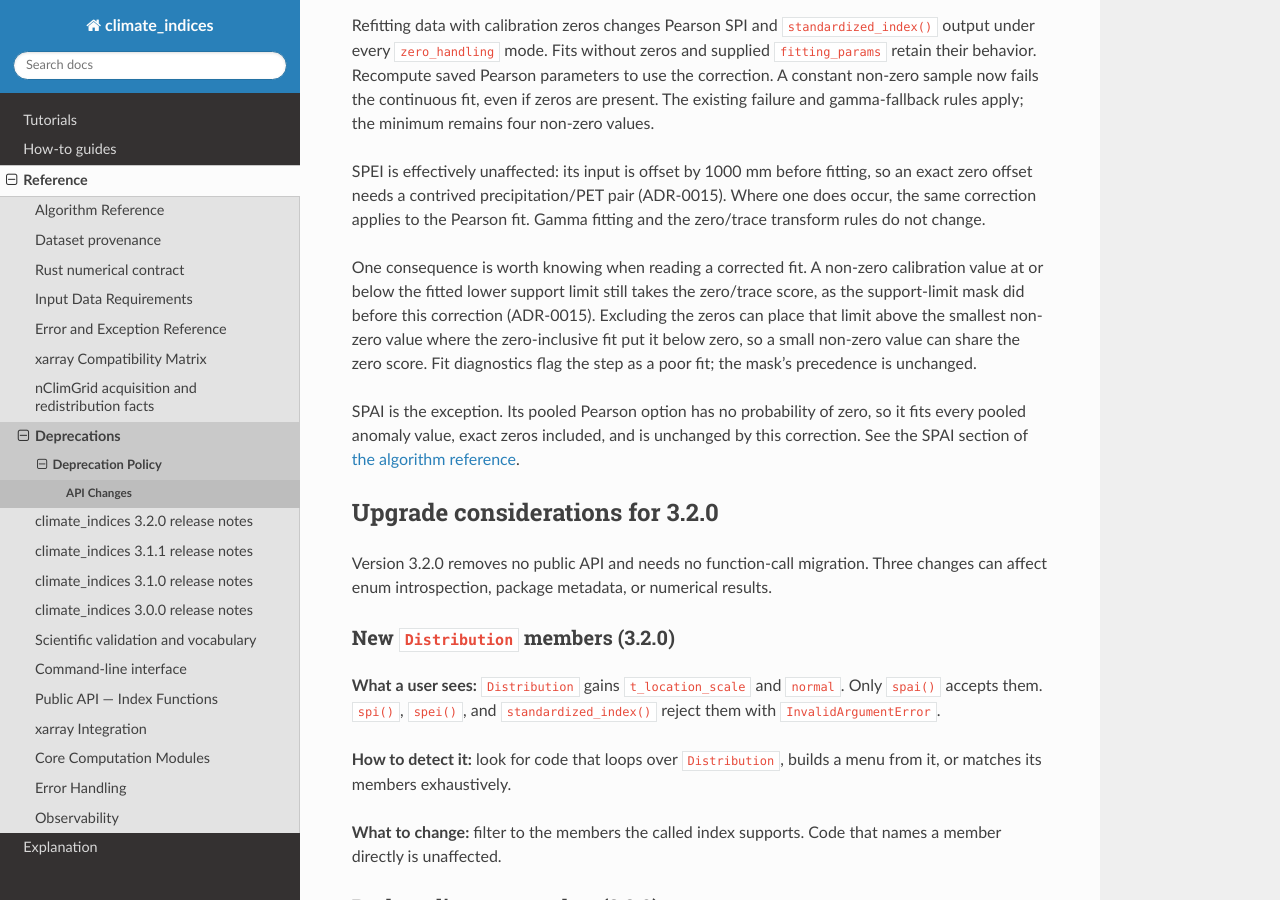
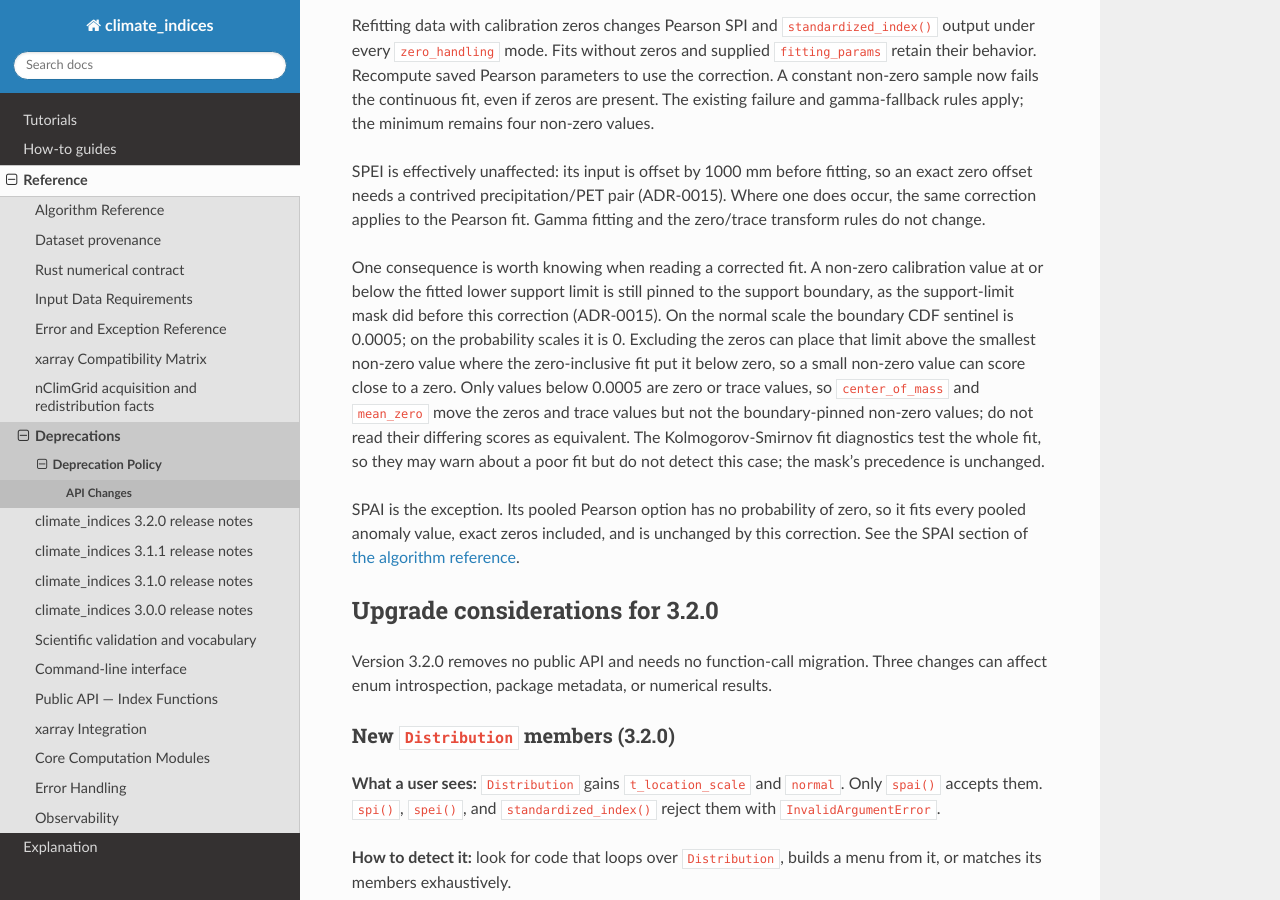
Before and after one commit to monocongo/climate_indices, a Sphinx documentation site: the page built from docs/deprecations/api-changes.md, in a window 1280 px wide and 900 px high, scrolled down 1927 px. Built offline with Sphinx 7.4.7 and the Read the Docs theme 3.1.0, drawn with Linux system fonts in a browser that asks for light colours.

Commit message:
docs: address review findings on the Pearson support-limit guidance
State that a support-limited non-zero value is pinned to the support
boundary rather than given the zero/trace score, and that the zero-handling
modes move only zero and trace values. Describe the fit diagnostics as a
possible warning, not guaranteed detection.

Finding: PRRC_kwDOBZ3L8c8AAAABCrWB8A, PRRC_kwDOBZ3L8c8AAAABCrWB_Q
Review-Anchor: https://github.com/monocongo/climate_indices/pull/1563#discussion_r4474634736
Review-Anchor: https://github.com/monocongo/climate_indices/pull/1563#discussion_r4474634749

```diff
--- a/docs/deprecations/api-changes.md
+++ b/docs/deprecations/api-changes.md
@@ -100,11 +100,16 @@ occur, the same correction applies to the Pearson fit. Gamma fitting and the
 zero/trace transform rules do not change.
 
 One consequence is worth knowing when reading a corrected fit. A non-zero calibration
-value at or below the fitted lower support limit still takes the zero/trace score, as
-the support-limit mask did before this correction (ADR-0015). Excluding the zeros can
-place that limit above the smallest non-zero value where the zero-inclusive fit put it
-below zero, so a small non-zero value can share the zero score. Fit diagnostics flag
-the step as a poor fit; the mask's precedence is unchanged.
+value at or below the fitted lower support limit is still pinned to the support
+boundary, as the support-limit mask did before this correction (ADR-0015). On the
+normal scale the boundary CDF sentinel is 0.0005; on the probability scales it is 0.
+Excluding the zeros can place that limit above the smallest non-zero value where the
+zero-inclusive fit put it below zero, so a small non-zero value can score close to a
+zero. Only values below 0.0005 are zero or trace values, so `center_of_mass` and
+`mean_zero` move the zeros and trace values but not the boundary-pinned non-zero
+values; do not read their differing scores as equivalent. The Kolmogorov-Smirnov fit
+diagnostics test the whole fit, so they may warn about a poor fit but do not detect
+this case; the mask's precedence is unchanged.
 
 SPAI is the exception. Its pooled Pearson option has no probability of zero, so
 it fits every pooled anomaly value, exact zeros included, and is unchanged by
```
